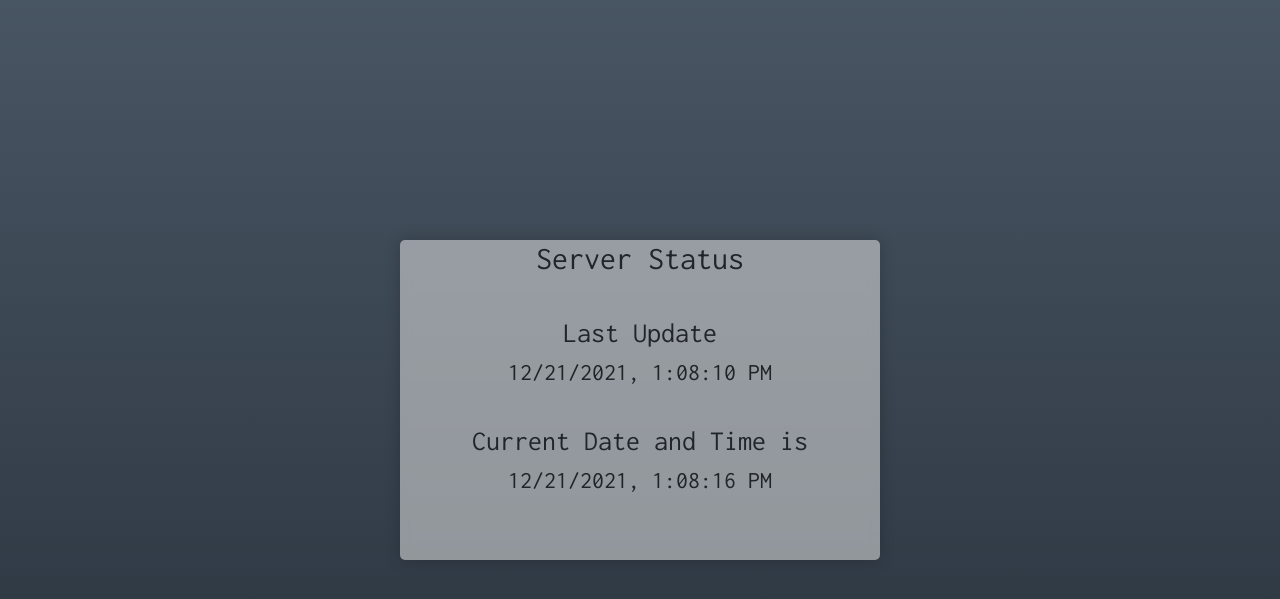
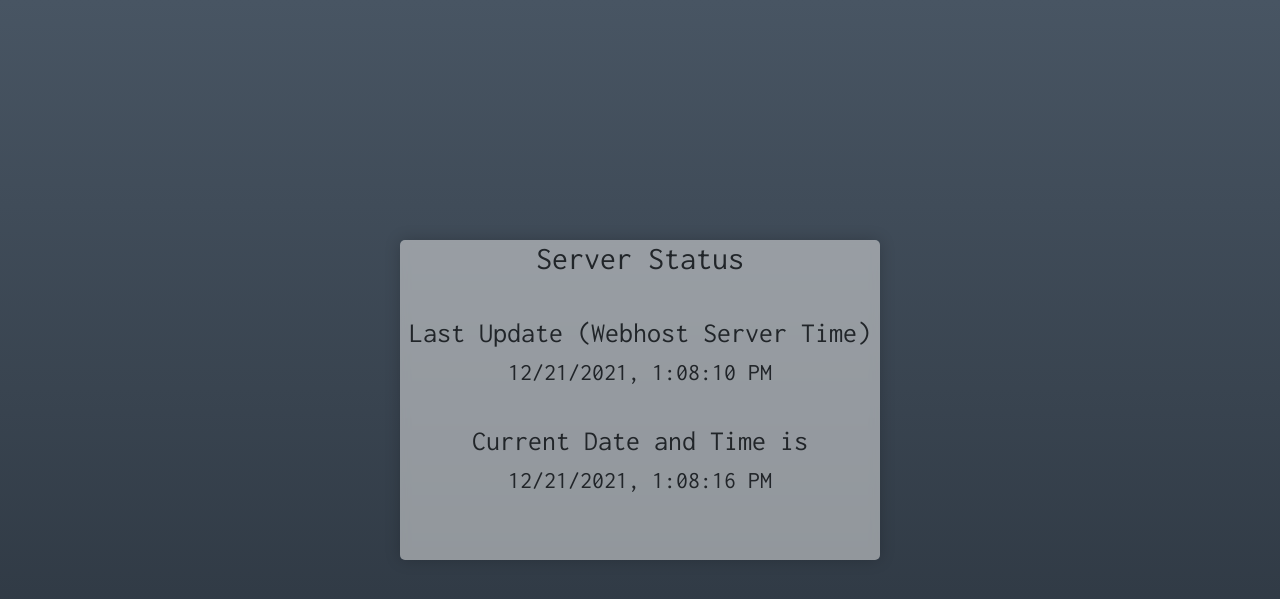
Before and after one commit to JtuStuff/ServerStat-Client, a PHP site: page / in a window 1280 px wide. Shown: the top 599 px of the page. Run offline with PHP 8.4, Linux system fonts and the light colour scheme; data that the repository does not hold is empty.

Commit message:
Update index.php
fix confusion idk maybe

```diff
--- a/index.php
+++ b/index.php
@@ -4,7 +4,7 @@
 
 <?php echo "<h3 style='$color'>".$status ."</h3>"; ?>
     <hr size=8>
-    <h3>Last Update</h3>
+    <h3>Last Update (Webhost Server Time)</h3>
 <?php echo "<h4>".$dt ."</h4>"; ?>
     <hr size=8>
     <h3>Current Date and Time is</h3>
```
